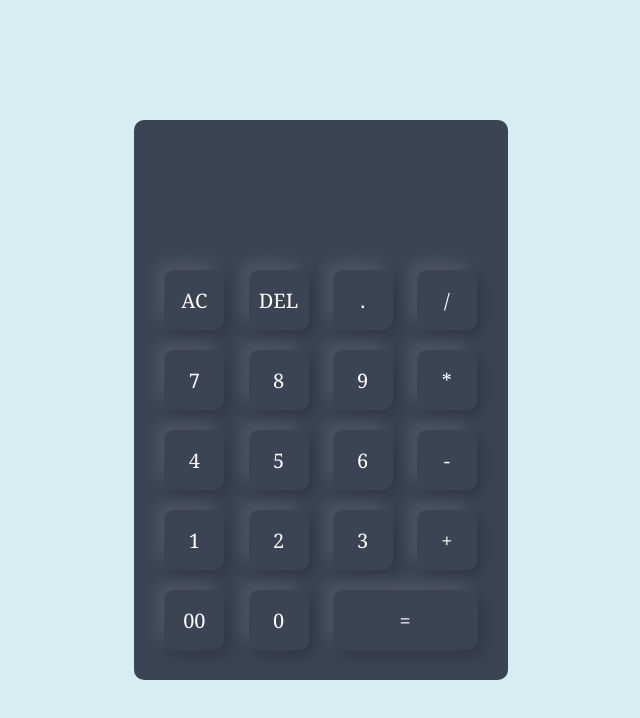
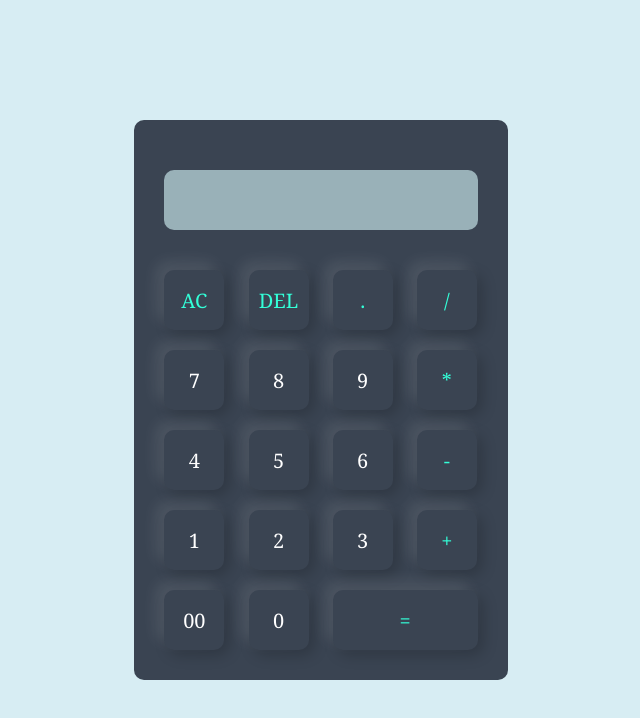
Before and after one commit to mahtabesmaeili1/calculator, a plain HTML site: page index.html in a window 1280 px wide. Shown: the whole page, without its empty margins (319-959 px from the left). Drawn offline with Linux system fonts and the light colour scheme.

Commit message:
the calculator is ready

```diff
--- a/index.html
+++ b/index.html
@@ -13,38 +13,69 @@
             <input type="text" name="display" />
           </div>
           <div>
-            <input type="button" value="AC" onclick="display.value=''" />
+            <input
+              type="button"
+              value="AC"
+              onclick="display.value=''"
+              class="operator"
+            />
             <input
               type="button"
               value="DEL"
               onclick="display.value =display.value.toString().slice(0,-1)"
+              class="operator"
             />
-            <input type="button" value="." onclick="display.value+='.'" />
-            <input type="button" value="/" onclick="display.value+='/'" />
+            <input
+              type="button"
+              value="."
+              onclick="display.value+='.'"
+              class="operator"
+            />
+            <input
+              type="button"
+              value="/"
+              onclick="display.value+='/'"
+              class="operator"
+            />
           </div>
           <div>
             <input type="button" value="7" onclick="display.value+='7'" />
             <input type="button" value="8" onclick="display.value+='8'" />
             <input type="button" value="9" onclick="display.value+='9'" />
-            <input type="button" value="*" onclick="display.value+='*'" />
+            <input
+              type="button"
+              value="*"
+              onclick="display.value+='*'"
+              class="operator"
+            />
           </div>
           <div>
             <input type="button" value="4" onclick="display.value+='4'" />
             <input type="button" value="5" onclick="display.value+='5'" />
             <input type="button" value="6" onclick="display.value+='6'" />
-            <input type="button" value="-" onclick="display.value+='-'" />
+            <input
+              type="button"
+              value="-"
+              onclick="display.value+='-'"
+              class="operator"
+            />
           </div>
           <div>
             <input type="button" value="1" onclick="display.value+='1'" />
             <input type="button" value="2" onclick="display.value+='2'" />
             <input type="button" value="3" onclick="display.value+='3'" />
-            <input type="button" value="+" onclick="display.value+='+'" />
+            <input
+              type="button"
+              value="+"
+              onclick="display.value+='+'"
+              class="operator"
+            />
           </div>
           <div>
             <input type="button" value="00" onclick="display.value+='00'" />
             <input type="button" value="0" onclick="display.value+='0'" />
             <input
-              class="equal"
+              class="equal operator"
               type="button"
               value="="
               onclick="display.value=eval(display.value)"
--- a/style.css
+++ b/style.css
@@ -39,9 +39,14 @@ form .display {
 form .display input {
   text-align: right;
   flex: 1;
+  padding: 20px;
   font-size: 45px;
   box-shadow: none;
+  background-color: #99b1b8;
 }
 form input.equal {
   width: 145px;
 }
+form input.operator {
+  color: #33ffd8;
+}
```
